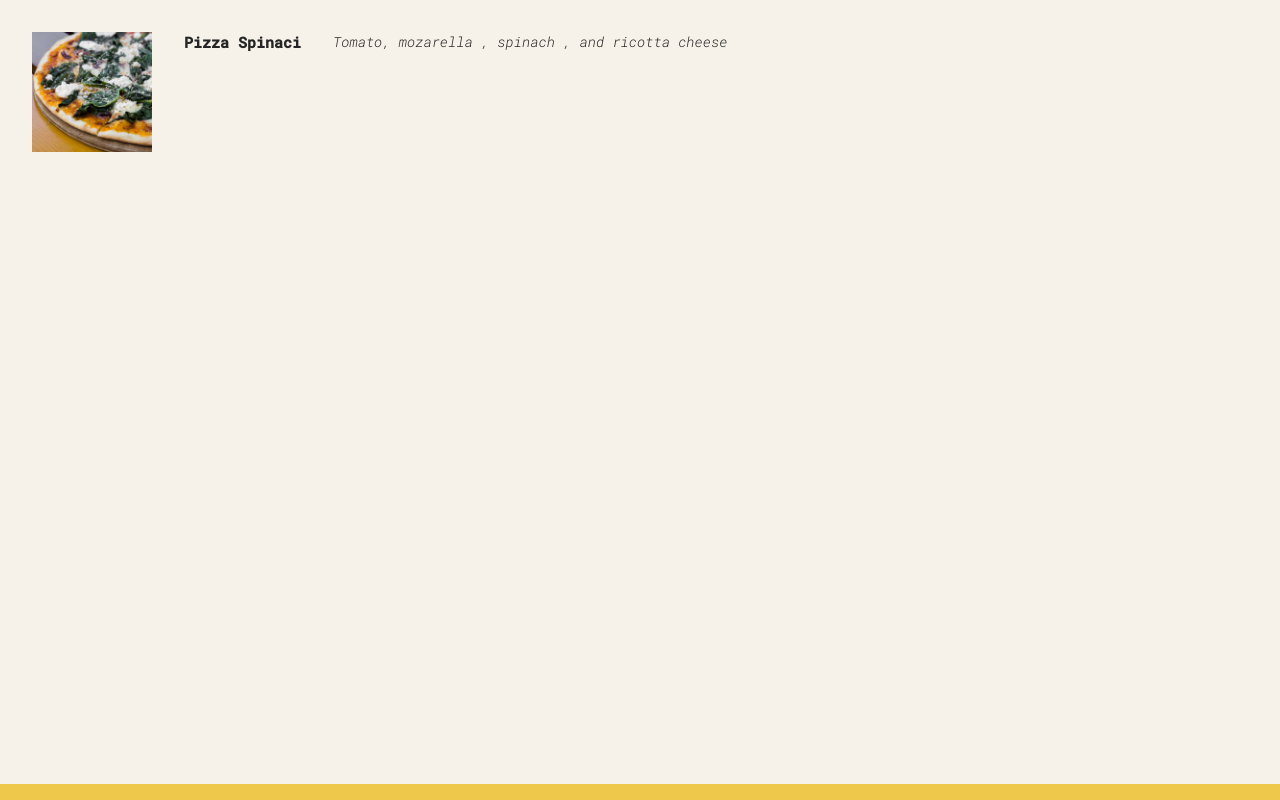
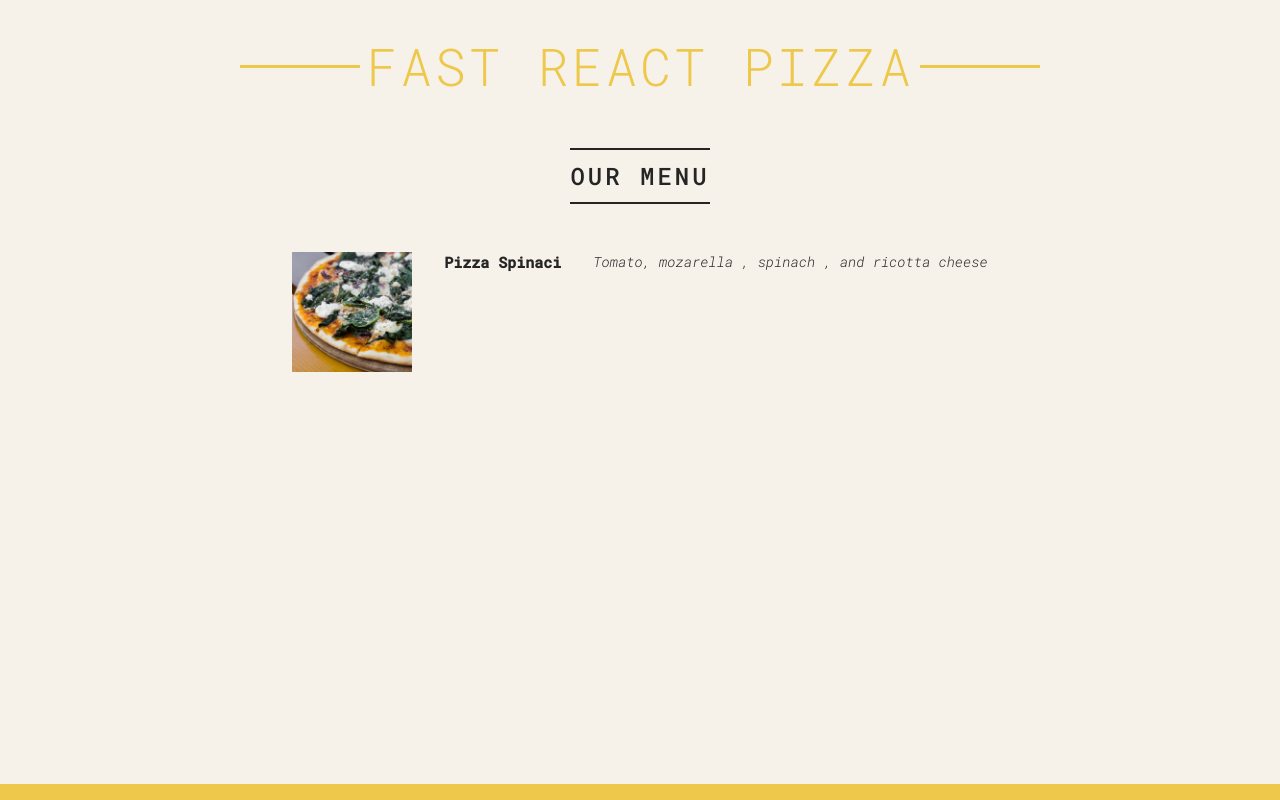
Before and after one commit to pedropkmmt/Pizza-Menu, a React (Vite) app in the folder Pizza-Fast/pizza-fast/: page / in a window 1280 px wide. Built offline with nearby package versions, Linux system fonts and the light colour scheme.

Commit message:
code updates

```diff
--- a/Pizza-Fast/pizza-fast/src/App.jsx
+++ b/Pizza-Fast/pizza-fast/src/App.jsx
@@ -1,9 +1,13 @@
 import './index.css'
-import Pizza from './Pizzas'
+import Pizza from './Components/Pizzas'
+import Header from './Components/Header'
 function App(){
     return(
         <>
+        <div className='container'>
+        <Header/>
         <Pizza/>
+        </div>
         </>
     )
 }
--- /dev/null
+++ b/Pizza-Fast/pizza-fast/src/Components/Footer.jsx
@@ -0,0 +1,6 @@
+const Footer = () => {
+    return(
+        <></>
+    )
+}
+export default Footer
--- /dev/null
+++ b/Pizza-Fast/pizza-fast/src/Components/Header.jsx
@@ -0,0 +1,13 @@
+const Header = () => {
+    return (
+        <>
+        <header className="header">
+        <h1>Fast React Pizza</h1>
+        </header>
+        <div className="menu">
+            <h2 >Our Menu</h2>
+        </div>
+        </>
+    )
+}
+export default Header
```
Also changed, not shown: Pizza-Fast/pizza-fast/src/Components/Pizzas.jsx (renamed from Pizza-Fast/pizza-fast/src/Pizzas.jsx).
